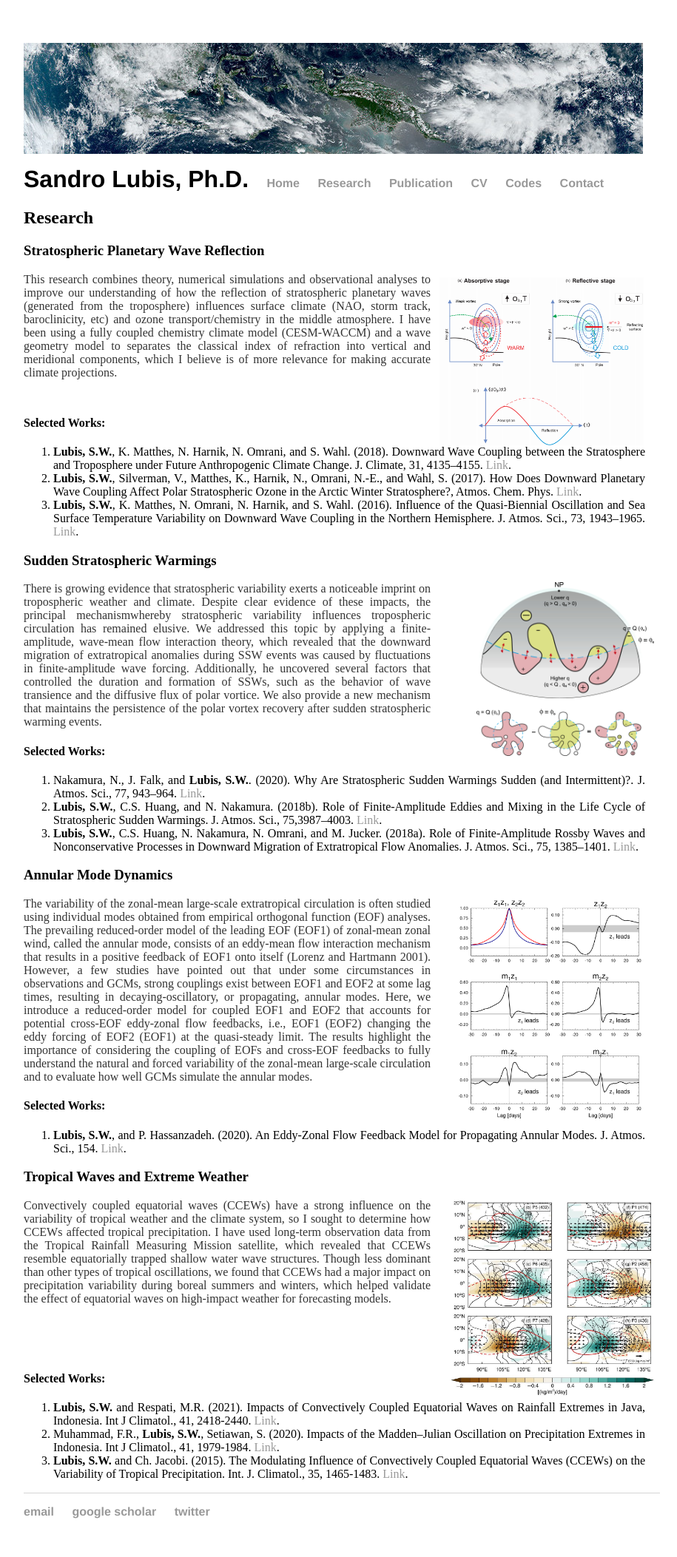
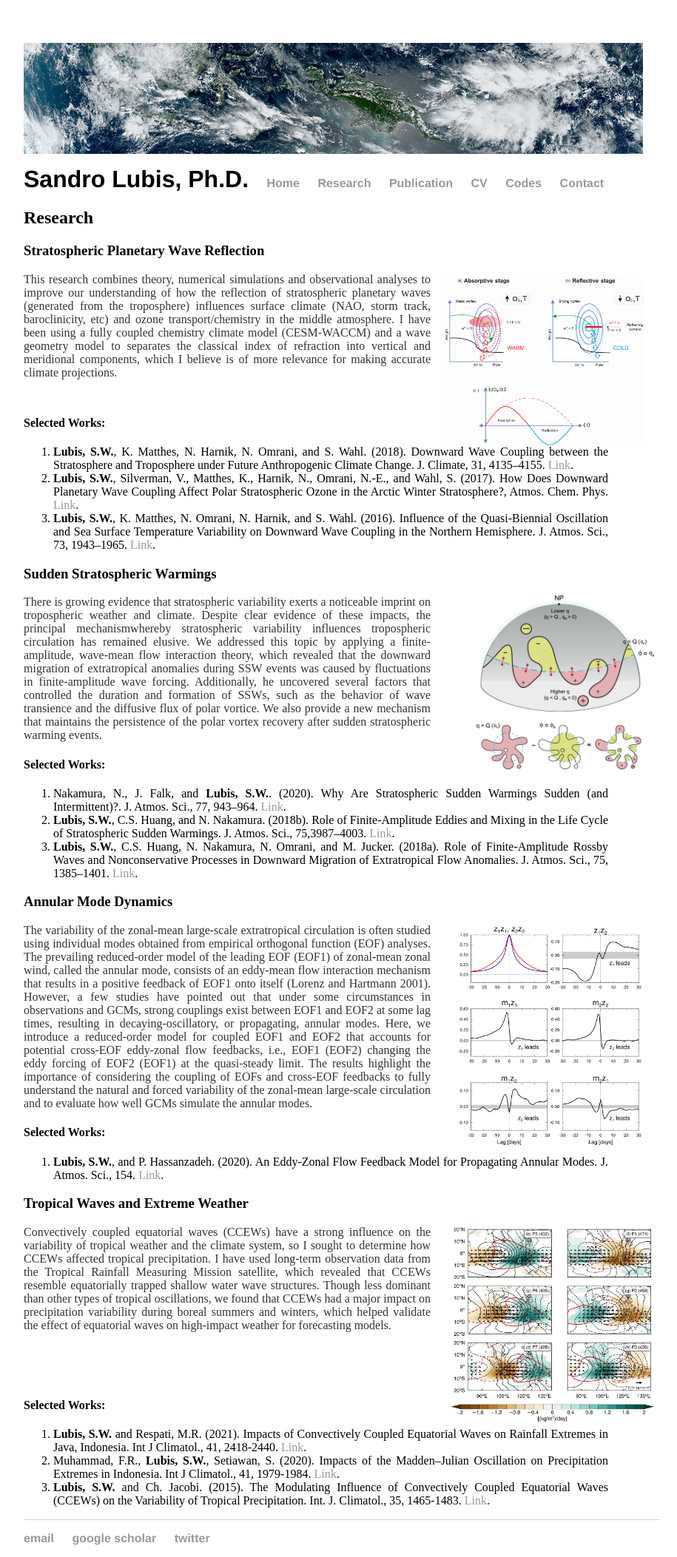
Before and after one commit to sandrolubis/sandrolubis.github.io, a Jekyll site: the page built from research/index.html, in a window 1280 px wide. Shown: the whole page at 74% size, without its empty margins (276-1191 px from the left). Built offline with Jekyll 4.4.1, drawn with Linux system fonts in a browser that asks for light colours; before the commit the page ends 2069 px from its top, so only the background shows below that.

Commit message:
Update index.html

```diff
--- a/research/index.html
+++ b/research/index.html
@@ -12,7 +12,7 @@ title: Research Interests | Sandro Lubis
 				using a fully coupled chemistry climate model (CESM-WACCM) and a wave geometry model to separates the classical index of refraction into vertical and meridional
 				components, which I believe is of more relevance for making accurate climate projections.  </font></p>
 			<h4 style="margin-top:50px;">Selected Works:</h4>
-			<ol style="text-align:justify;">
+			<ol style="width:750px; text-align:justify;">
 			  <li><b>Lubis, S.W.</b>, K. Matthes, N. Harnik, N. Omrani, and S. Wahl. (2018). Downward Wave Coupling between the Stratosphere and Troposphere under Future Anthropogenic Climate Change. J. Climate, 31, 4135–4155. <a href="https://doi.org/10.1175/JCLI-D-17-0382.1">Link</a>.</li>
 			  <li><b>Lubis, S.W.</b>, Silverman, V., Matthes, K., Harnik, N., Omrani, N.-E., and Wahl, S. (2017). How Does Downward Planetary Wave Coupling Affect Polar Stratospheric Ozone in the Arctic Winter Stratosphere?, Atmos. Chem. Phys. <a href="https://doi.org/10.5194/acp-2016-558">Link</a>.</li>
 			  <li><b>Lubis, S.W.</b>, K. Matthes, N. Omrani, N. Harnik, and S. Wahl. (2016). Influence of the Quasi-Biennial Oscillation and Sea Surface Temperature Variability on Downward Wave Coupling in the Northern Hemisphere.
@@ -29,7 +29,7 @@ title: Research Interests | Sandro Lubis
 				controlled the duration and formation of SSWs, such as the behavior of wave transience and the diffusive flux of polar vortice. We also provide a new mechanism that maintains the persistence of
 				the polar vortex recovery after sudden stratospheric warming events.</font></p>
 			<h4>Selected Works:</h4>
-			<ol style="text-align:justify;">
+			<ol style="width:750px; text-align:justify;">
 			  <li>Nakamura, N., J. Falk, and <b>Lubis, S.W.</b>. (2020). Why Are Stratospheric Sudden Warmings Sudden (and Intermittent)?.
 			      J. Atmos. Sci., 77, 943–964. <a href="https://doi.org/10.1175/JAS-D-19-0249.1">Link</a>.</li>
 			  <li><b>Lubis, S.W.</b>, C.S. Huang, and N. Nakamura. (2018b). Role of Finite-Amplitude Eddies and Mixing in the Life Cycle of Stratospheric Sudden Warmings.
@@ -49,7 +49,7 @@ title: Research Interests | Sandro Lubis
 				exist between EOF1 and EOF2 at some lag times, resulting in decaying-oscillatory, or propagating, annular modes. Here, we introduce a reduced-order model for coupled EOF1 and EOF2 that accounts for potential cross-EOF eddy-zonal flow feedbacks, i.e., EOF1 (EOF2) changing the eddy forcing of EOF2 (EOF1) at the quasi-steady limit.
 				The results highlight the importance of considering the coupling of EOFs and cross-EOF feedbacks to fully understand the natural and forced variability of the zonal-mean large-scale circulation and to evaluate how well GCMs simulate the annular modes.</font></p>
 			<h4>Selected Works:</h4>
-			<ol style="text-align:justify;">
+			<ol style="width:750px; text-align:justify;">
 			  <li><b>Lubis, S.W.</b>, and P. Hassanzadeh. (2020). An Eddy-Zonal Flow Feedback Model for Propagating Annular Modes. J. Atmos. Sci., 154. <a href="https://doi.org/10.1175/JAS-D-20-0214.1">Link</a>.</li>
 			</ol>
 
@@ -63,7 +63,7 @@ title: Research Interests | Sandro Lubis
 				we found that CCEWs had a major impact on precipitation variability during boreal summers and winters,
 				which helped validate the effect of equatorial waves on high-impact weather for forecasting models. </font></p>
 			<h4 style="margin-top:90px;">Selected Works:</h4>
-			<ol style="text-align:justify;">
+			<ol style="width:750px; text-align:justify;">
 			  <li><b>Lubis, S.W.</b> and Respati, M.R. (2021). Impacts of Convectively Coupled Equatorial Waves on Rainfall Extremes in Java, Indonesia. Int J Climatol., 41, 2418-2440. <a href="https://doi.org/10.1002/joc.6967">Link</a>.</li>
 			  <li>Muhammad, F.R., <b>Lubis, S.W.</b>, Setiawan, S. (2020).  Impacts of the Madden–Julian Oscillation on Precipitation Extremes in Indonesia. Int J Climatol., 41, 1979-1984. <a href="https://doi.org/10.1002/joc.6941">Link</a>.</li>
 			  <li><b>Lubis, S.W.</b> and Ch. Jacobi. (2015). The Modulating Influence of Convectively Coupled Equatorial Waves (CCEWs) on the Variability of Tropical Precipitation. Int. J. Climatol., 35, 1465-1483. <a href="https://doi.org/10.1002/joc.4069">Link</a>.</li>
```
